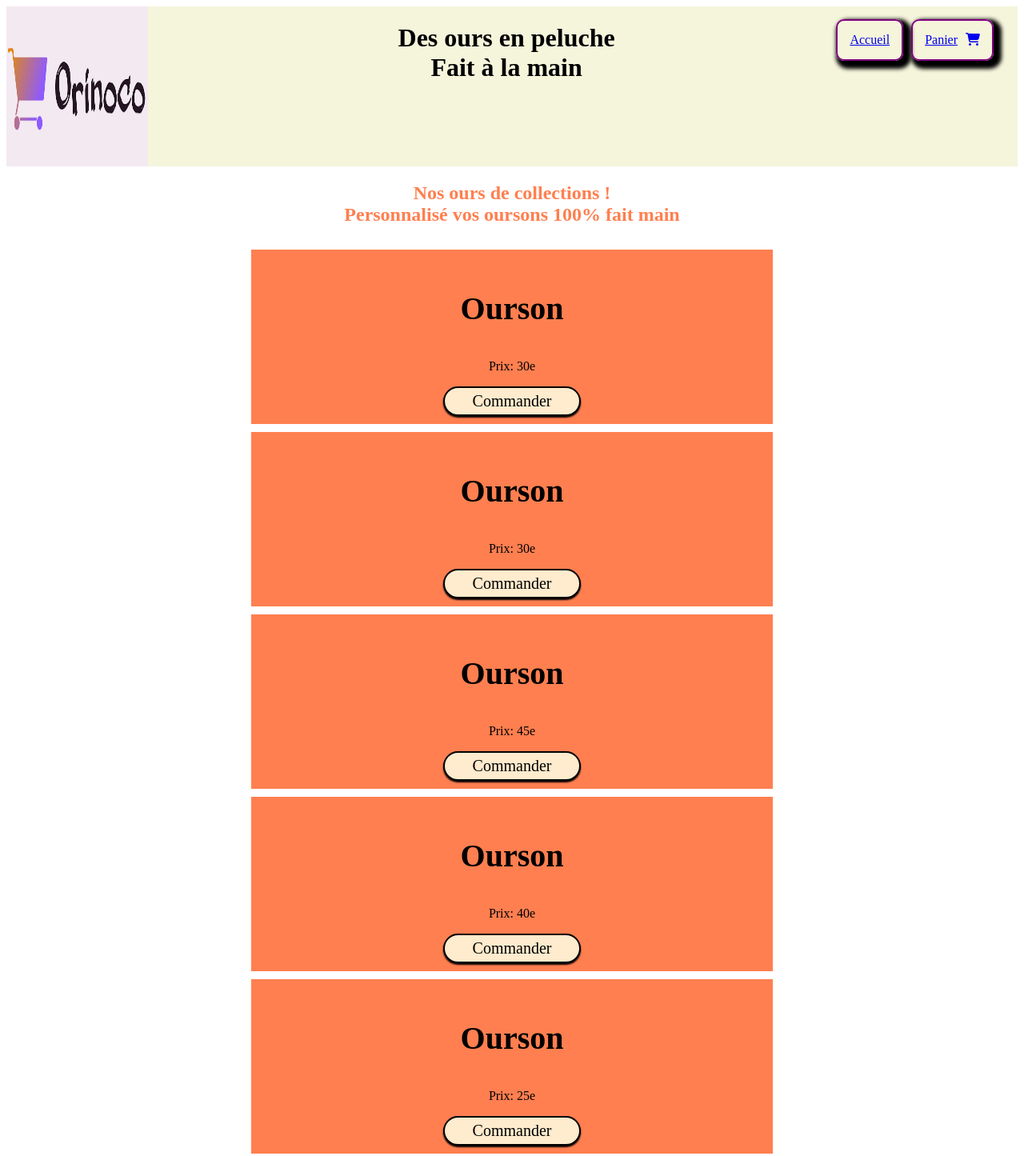
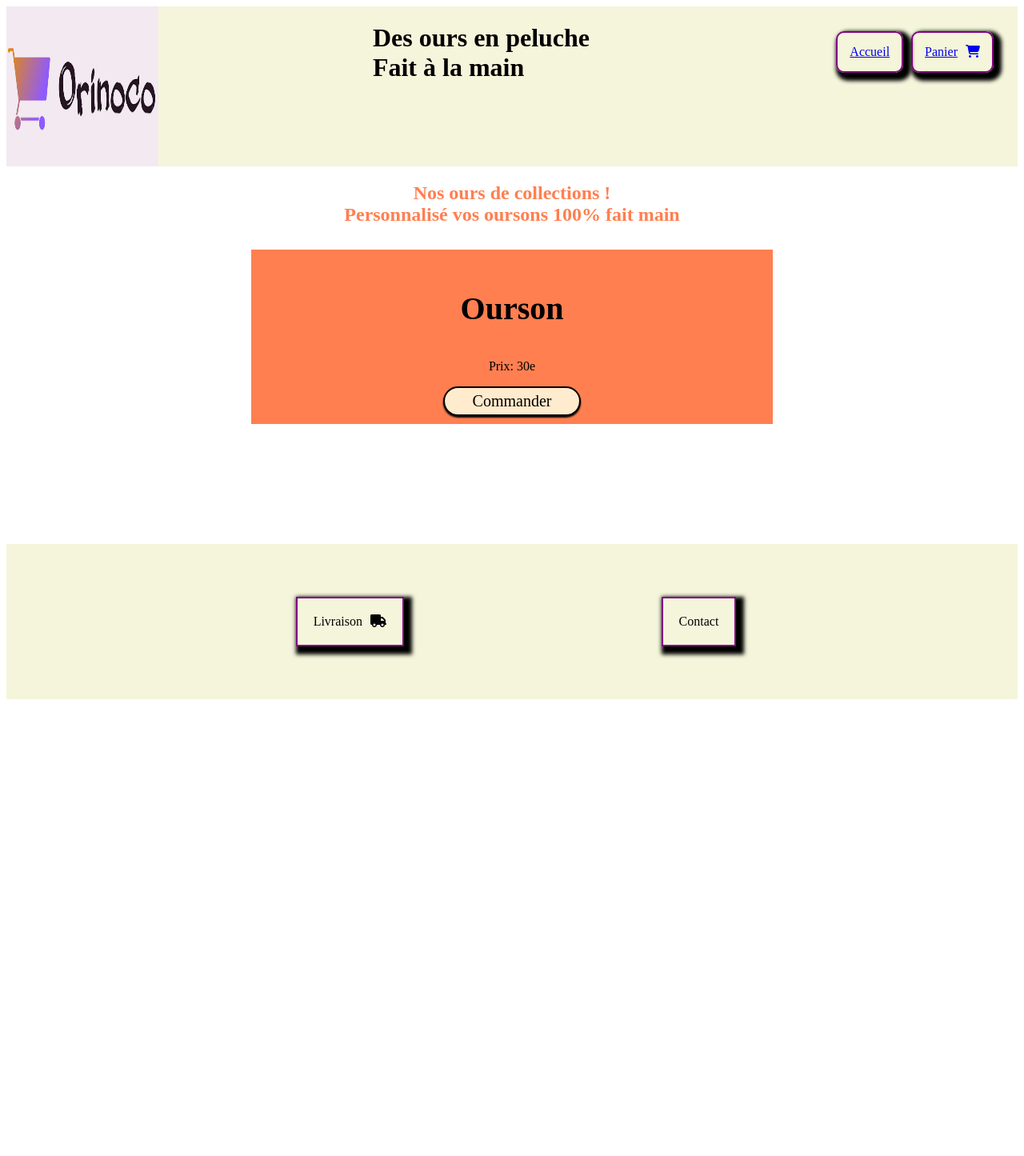
Before and after one commit to seb0007/SebastienLecoqp5, a website: page index.html in a window 1280 px wide. Shown: the top 1445 px of the page at 80% size. After the commit the page ends 882 px from the top, so only its background shows below. Drawn offline with Linux system fonts and the light colour scheme.

Commit message:
en cours

```diff
--- a/assets/scss/home.scss
+++ b/assets/scss/home.scss
@@ -18,28 +18,21 @@ header
     height: 200px;
 }
 
-.conteneur
+img
 {
-    display: flex;
-    width: 20%;
+    height: 100%;
+    width: 15%;
+
+    &:hover
+     {
+       transform: scale(1.1);
+       transition: 1s;
+     }
 }
 
-.logo_ori
+nav
 {
-    width: 70%;
-    height: 100%;
-}
-
-h1
-{
-    display: flex;
-    text-align: center;
-}
-
-.p
-{
-    font-size: 25px;
-    font-weight: 900;
+    margin-top: 15px;
 }
 
 .accueil
@@ -128,18 +121,6 @@ h2
     }
   }
 
-img
-{
-    height: 100%;
-    width: 50%;
-
-    &:hover
-     {
-       transform: scale(1.1);
-       transition: 1s;
-     }
-}
-
 .list_produit
 {
     display: flex;
@@ -169,6 +150,7 @@ img
            }
       }
 }
+
 
 .button
 {
--- a/index.html
+++ b/index.html
@@ -16,14 +16,12 @@
 
     <body>
 
-      <div id="page">
         <header>
             <div class="entete">
-               <div class="conteneur">
-                    <img class="logo_ori" src="assets/img/oricono.png" alt="logo_orinoco">
-               </div>
 
-                  <h1>Des ours en peluche
+               <img src="assets/img/oricono.png" alt="logo_orinoco">
+
+                <h1>Des ours en peluche
                   </br>
                   Fait à la main</h1>
 
@@ -37,15 +35,16 @@
                         </li>
                     </ul>
                 </nav>
+
             </div>
         </header>
 
         <main>
+          <div id="product">
 
             <h2>Nos ours de collections !
             </br>
             Personnalisé vos oursons 100% fait main</h2>
-          <section id="product">
 
             <div class="list_produit">
                 <div class="produit">
@@ -57,48 +56,8 @@
                 </div>
             </div>
 
-            <div class="list_produit">
-                    <div class="produit">
-                    <h3>Ourson</h3>
-                    <p>Prix: 30e</p>
-                    <div class="button">
-                        <a class="bnt" href="#">Commander</button></a>
-                        </div>
-                    </div>
-            </div>
-
-            <div class="list_produit">
-                <div class="produit">
-                <h3>Ourson</h3>
-                <p>Prix: 45e</p>
-                <div class="button">
-                    <a class="bnt" href="#">Commander</button></a>
-                    </div>
-                </div>
-            </div>
-
-            <div class="list_produit">
-                <div class="produit">
-                <h3>Ourson</h3>
-                <p>Prix: 40e</p>
-                <div class="button">
-                    <a class="bnt" href="#">Commander</button></a>
-                    </div>
-                </div>
-           </div>
-
-            <div class="list_produit">
-               <div class="produit">
-               <h3>Ourson</h3>
-               <p>Prix: 25e</p>
-               <div class="button">
-                <a class="bnt" href="#">Commander</button></a>
-                </div>
-              </div>
-            </div>
-
-            <div id="content"></div>
-          </section>
+               <div id="content"></div>
+          </div>
         </main>
 
 
@@ -112,6 +71,5 @@
 
       <script src="assets/js/index.js" defer></script>
       <script src="https://kit.fontawesome.com/83f4286022.js" crossorigin="anonymous"></script>
-    </div>
 
     </body>
```
Also changed, not shown: assets/dist/css/home.css. Lines whose indentation alone changed are shown as unchanged.
